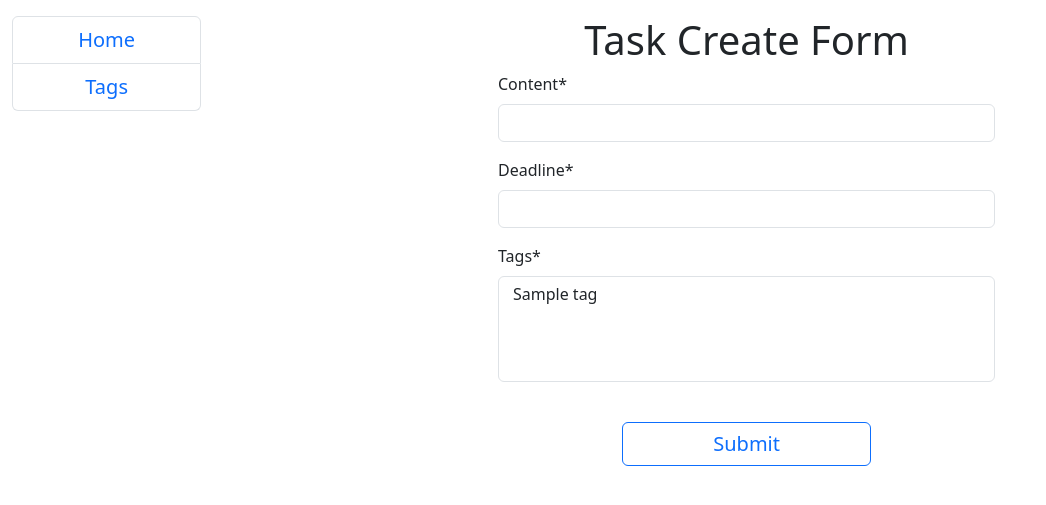
After one commit to Quiet-Klirik/py-todo-list, a Django app: page /task-create in a window 1280 px wide. The commit adds this page. Shown: the top 505 px of the page, without its empty margins (0-1046 px from the left). Run offline with Django 5.2, Linux system fonts and the light colour scheme; tables that the repository leaves empty hold one stand-in row (values such as "Sample post"); some libraries are stand-ins or nearby versions.

Commit message:
Add [TaskCreate] page and connect it to the [todo_list.urls]

```diff
--- a/core/settings.py
+++ b/core/settings.py
@@ -41,6 +41,10 @@ INSTALLED_APPS = [
     "crispy_bootstrap5",
     "todo_list",
 ]
+
+CRISPY_ALLOWED_TEMPLATE_PACKS = "bootstrap5"
+
+CRISPY_TEMPLATE_PACK = "bootstrap5"
 
 MIDDLEWARE = [
     'django.middleware.security.SecurityMiddleware',
--- /dev/null
+++ b/templates/todo_list/task_form.html
@@ -0,0 +1,3 @@
+{% extends "base_form.html" %}
+{% block title %}Task Create{% endblock title %}
+{% block form_title %}<h1 class="text-center">Task Create Form</h1>{% endblock form_title %}
--- a/templates/todo_list/task_list.html
+++ b/templates/todo_list/task_list.html
@@ -4,7 +4,7 @@
 <div class="d-flex w-100 justify-content-between mb-3">
   <h1>TODO list</h1>
   <div>
-    <a href="#" class="btn btn-primary fs-5">Add task</a>
+    <a href="{% url 'todo:task_create' %}" class="btn btn-primary fs-5">Add task</a>
   </div>
 </div>
 <ul class="list-group list-group-flush">
--- a/todo_list/urls.py
+++ b/todo_list/urls.py
@@ -1,9 +1,10 @@
 from django.urls import path
 
-from todo_list.views import TaskListView
+from todo_list.views import TaskListView, TaskCreateView
 
 urlpatterns = [
-    path("", TaskListView.as_view(), name="list")
+    path("", TaskListView.as_view(), name="list"),
+    path("task-create", TaskCreateView.as_view(), name="task_create"),
 ]
 
 app_name = "todo_list"
--- a/todo_list/views.py
+++ b/todo_list/views.py
@@ -1,4 +1,5 @@
 from django.shortcuts import render
+from django.urls import reverse_lazy
 from django.views import generic
 
 from todo_list.models import Task
@@ -7,3 +8,9 @@ from todo_list.models import Task
 class TaskListView(generic.ListView):
     model = Task
     queryset = Task.objects.prefetch_related("tags")
+
+
+class TaskCreateView(generic.CreateView):
+    model = Task
+    fields = ["content", "deadline", "tags"]
+    success_url = reverse_lazy("todo:list")
```
